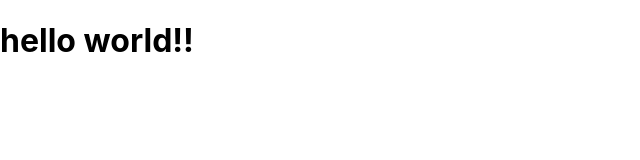
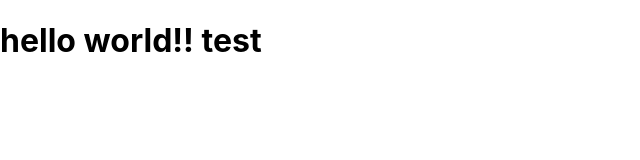
Before and after one commit to alimgee/react_contact_list, a React (Create React App) app: page / in a window 1280 px wide. Shown: the top 160 px of the page, without its empty margins (0-640 px from the left). Built offline with nearby package versions, Linux system fonts and the light colour scheme.

Commit message:
test commit

```diff
--- a/src/App.js
+++ b/src/App.js
@@ -3,7 +3,7 @@ import React from 'react';
 const App = () =>{
   return (
     <div>
-      <h1>hello world!!
+      <h1>hello world!! test
 
       </h1>
     </div>
```
